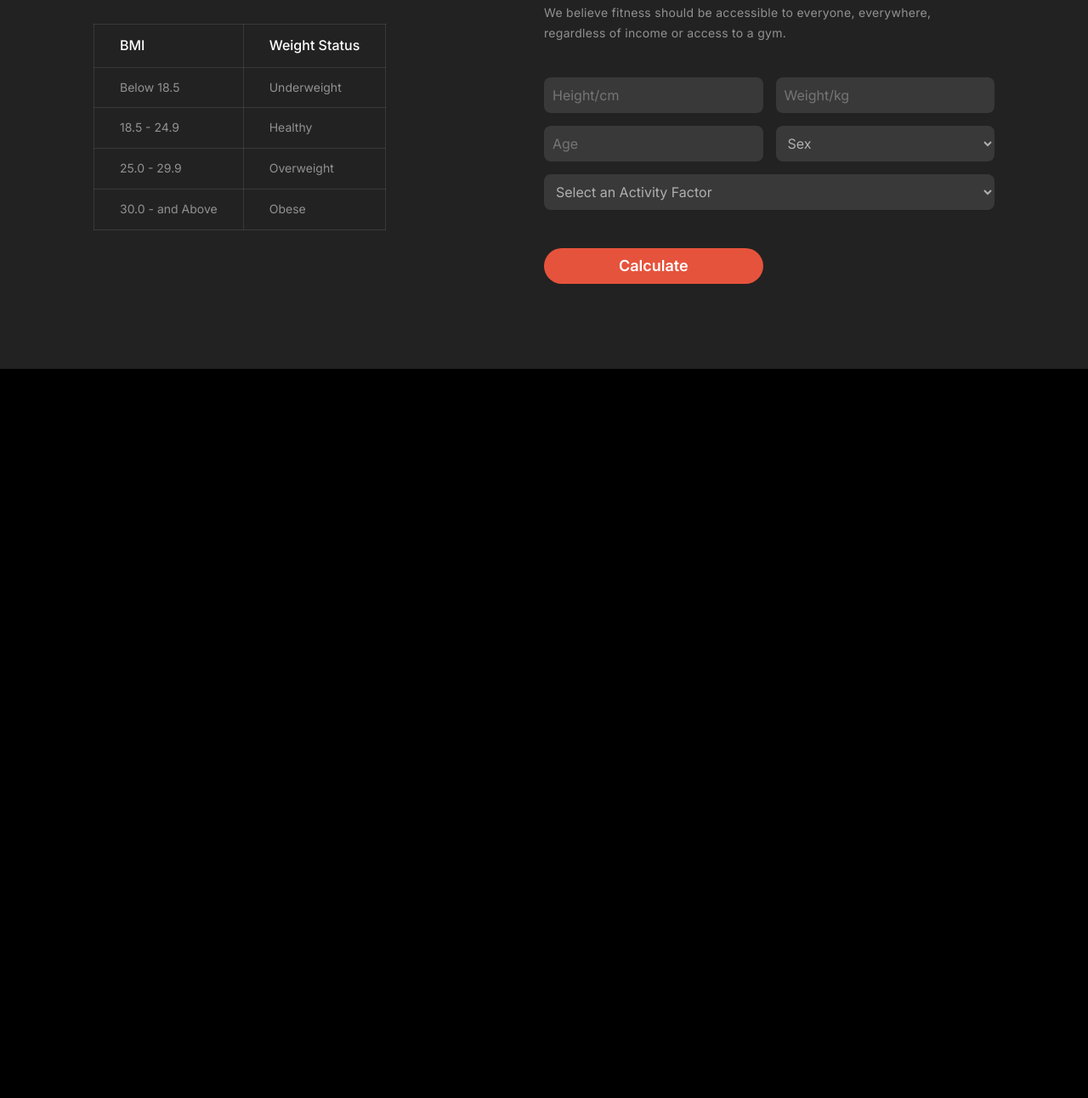
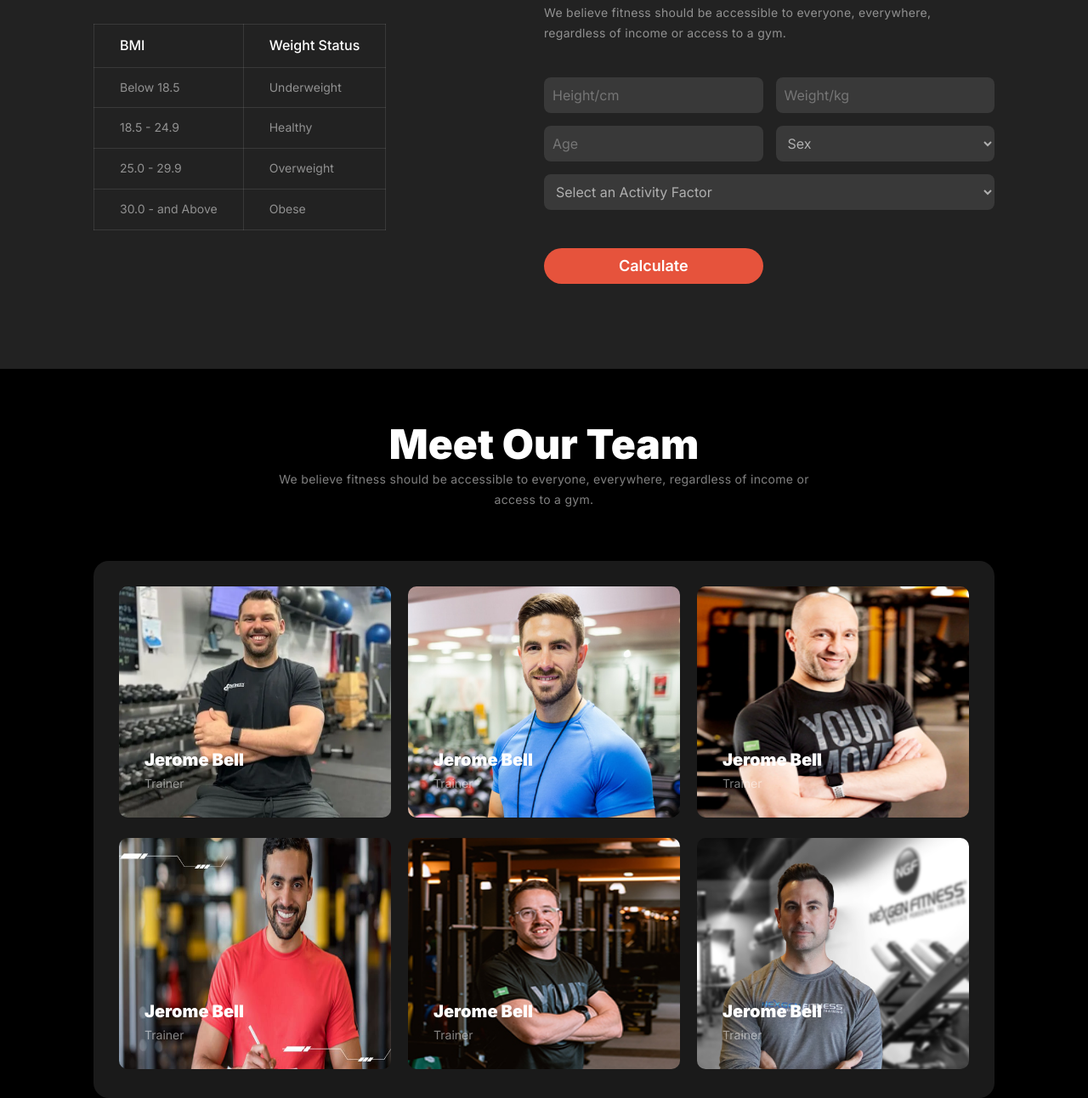
Before and after one commit to fabrazzak/Body-fitness, a plain HTML site: page index.html in a window 1280 px wide. Shown: the part 2718-4010 px from the top of the page at 85% size. Before the commit the page ends 3152 px from the top, so only its background shows below. Drawn offline with Linux system fonts and the light colour scheme.

Commit message:
meet our team section complete

```diff
--- a/index.html
+++ b/index.html
@@ -231,6 +231,54 @@
       </section>
 
 
+      <!-- meet section  -->
+
+
+      <section class="meet-section section">
+
+        <h2 class="section-title">Meet Our Team </h2>
+        <p class="section-des"> We believe fitness should be accessible to everyone, everywhere, regardless of income or access to a gym.</p>
+
+        <div class="meet-gellary">
+            <div class="meet-single-item">
+                <img src="images/trainer1.png" alt="trainer1">
+                <h4>Jerome Bell</h4>
+                <p>Trainer</p>
+            </div>
+            <div class="meet-single-item">
+                <img src="images/trainer2.png" alt="trainer1">
+                <h4>Jerome Bell</h4>
+                <p>Trainer</p>
+            </div>
+            <div class="meet-single-item">
+                <img src="images/trainer3.png" alt="trainer1">
+                <h4>Jerome Bell</h4>
+                <p>Trainer</p>
+            </div>
+
+            <div class="meet-single-item">
+                <img src="images/trainer4.png" alt="trainer1">
+                <h4>Jerome Bell</h4>
+                <p>Trainer</p>
+            </div>
+
+            <div class="meet-single-item">
+                <img src="images/trainer5.png" alt="trainer1">
+                <h4>Jerome Bell</h4>
+                <p>Trainer</p>
+            </div>
+
+            <div class="meet-single-item">
+                <img src="images/trainer6.png" alt="trainer1">
+                <h4>Jerome Bell</h4>
+                <p>Trainer</p>
+            </div>
+        </div>
+
+
+      </section>
+
+
     </Main>
     <footer>
     </footer>
--- a/style.css
+++ b/style.css
@@ -165,7 +165,7 @@ body {
 }
 .banner-tutorials{
 
-    background-image: url("images/images2.png");
+    background-image: url("/images/images2.png");
     background-position: center;
     background-repeat: no-repeat;
     position: relative;
@@ -503,3 +503,53 @@ background-color: rgb(34, 34, 34);
     text-align: center;
 
 }
+
+
+/* meet section  */
+.meet-section {
+    margin-top:60px;
+}
+
+.meet-gellary{
+    display: grid;
+    grid-template-columns: repeat(3, 1fr);
+    grid-gap: 20px;
+    border-radius: 18px;
+    background: rgba(255, 255, 255, 0.1);
+    padding: 30px;
+    margin-top: 60px;
+}
+
+.meet-single-item {
+    position: relative;
+
+}
+.meet-single-item img{
+    width: 100%;
+    height: 272px;
+    border-radius: 10px;
+}
+.meet-single-item h4{
+color: rgb(255, 255, 255);
+    font-family: Inter;
+    font-size: 20px;
+    font-weight: 900;
+    line-height: 120%;
+    letter-spacing: 0%;
+    text-align: left;
+    position: absolute;
+    left: 30px;
+    bottom: 60px;
+}
+.meet-single-item p{
+color: rgba(255, 255, 255, 0.5);
+    font-family: Inter;
+    font-size: 14px;
+    font-weight: 400;
+    line-height: 120%;
+    letter-spacing: 0%;
+    text-align: left;
+    position: absolute;
+    left: 30px;
+    bottom: 35px;
+}
```
